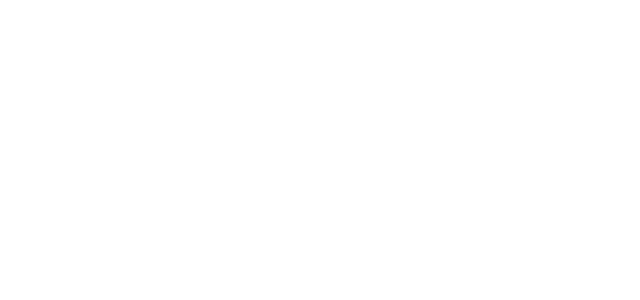
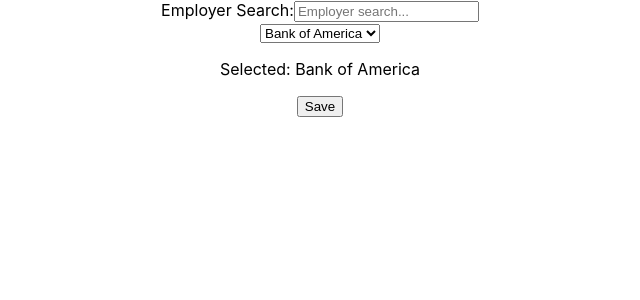
Before and after one commit to mchrupcala/mock-fintech, a React (Create React App) app: page / in a window 1280 px wide. Shown: the top 300 px of the page, without its empty margins (320-960 px from the left). Built offline with nearby package versions, Linux system fonts and the light colour scheme.

Commit message:
useContext added and updating Card by selected bank

```diff
--- a/src/App.js
+++ b/src/App.js
@@ -1,15 +1,30 @@
+import { createContext, useState } from "react";
 import "./App.css";
 import EmployerSearch from "./components/EmployerSearch";
 import BankSelection from "./components/BankSelection";
 import SummaryCard from "./components/SummaryCard";
 
+export const StateContext = createContext();
+export const banks = [
+  { name: "Bank of America", id: 1 },
+  { name: "Citi", id: 2 },
+  { name: "Chase", id: 3 },
+  { name: "JP Morgan", id: 4 },
+  { name: "Santander", id: 5 },
+];
+
 function App() {
+  const [bankSelection, setBankSelection] = useState(banks[0]);
+
   return (
-    <div className="App">
-      <EmployerSearch />
-      <BankSelection />
-      <SummaryCard />
-    </div>
+    <StateContext.Provider value={{ bankSelection, setBankSelection }}>
+      <div className="App">
+        <EmployerSearch />
+        <BankSelection />
+        <SummaryCard />
+        <button type="submit">Save</button>
+      </div>
+    </StateContext.Provider>
   );
 }
 
--- a/src/components/BankSelection.jsx
+++ b/src/components/BankSelection.jsx
@@ -1,5 +1,32 @@
+import { useContext } from "react";
+import { banks, StateContext } from "../App";
+
 const BankSelection = () => {
-  return <></>;
+  const { setBankSelection } = useContext(StateContext);
+
+  return (
+    <div>
+      <label htmlFor="bank-dropdown"></label>
+      <select
+        id="bank-dropdown"
+        onChange={(e) => {
+          //   console.log(e.target.value, e.target.value?.name);
+          const b = banks.find((bank) => parseInt(e.target.value) === bank.id);
+          setBankSelection(b);
+        }}
+      >
+        {banks
+          ? banks.map((bank) => {
+              return (
+                <option key={bank.id} value={bank.id}>
+                  {bank.name}
+                </option>
+              );
+            })
+          : null}
+      </select>
+    </div>
+  );
 };
 
 export default BankSelection;
--- a/src/components/EmployerSearch.jsx
+++ b/src/components/EmployerSearch.jsx
@@ -1,5 +1,19 @@
+import { useState } from "react";
+import { fetchEmployers } from "../api/employers";
+// TODO: debounce. press enter to fetchEmployers
+
 const EmployerSearch = () => {
-  return <></>;
+  const [searchTerm, setSearchTerm] = useState("");
+  return (
+    <div>
+      <label htmlFor="searchBar">Employer Search:</label>
+      <input
+        id="searchBar"
+        className="searchBar"
+        placeholder="Employer search..."
+      />
+    </div>
+  );
 };
 
 export default EmployerSearch;
--- a/src/components/SummaryCard.jsx
+++ b/src/components/SummaryCard.jsx
@@ -1,5 +1,13 @@
+import { useContext } from "react";
+import { StateContext } from "../App";
+
 const SummaryCard = () => {
-  return <></>;
+  const { bankSelection } = useContext(StateContext);
+  return (
+    <div>
+      <p>Selected: {bankSelection.name}</p>
+    </div>
+  );
 };
 
 export default SummaryCard;
```
